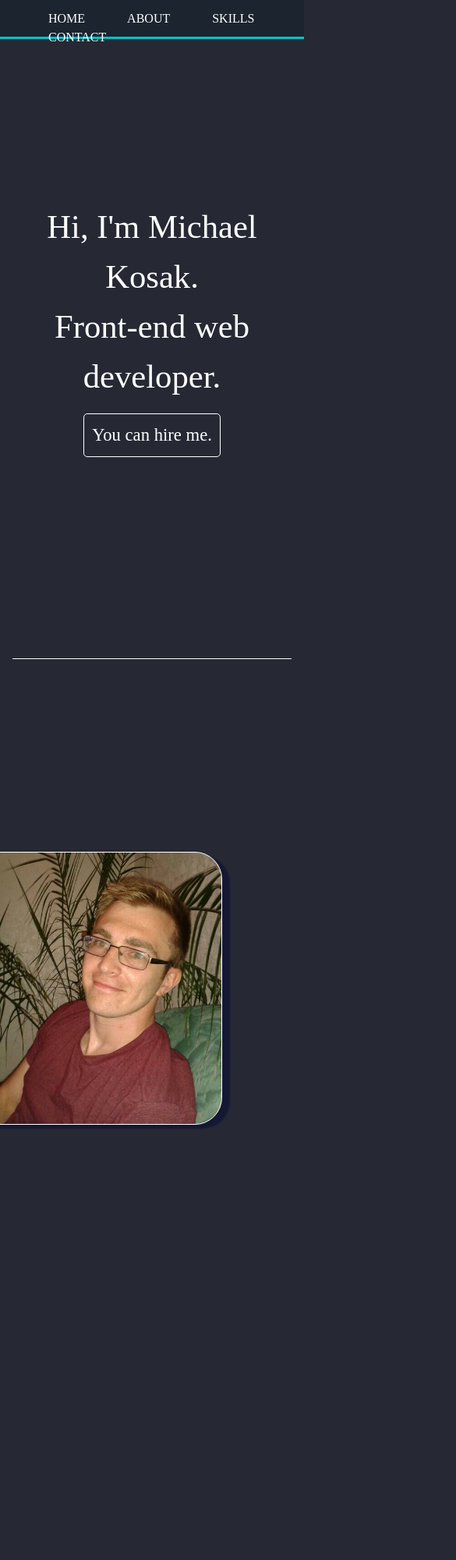
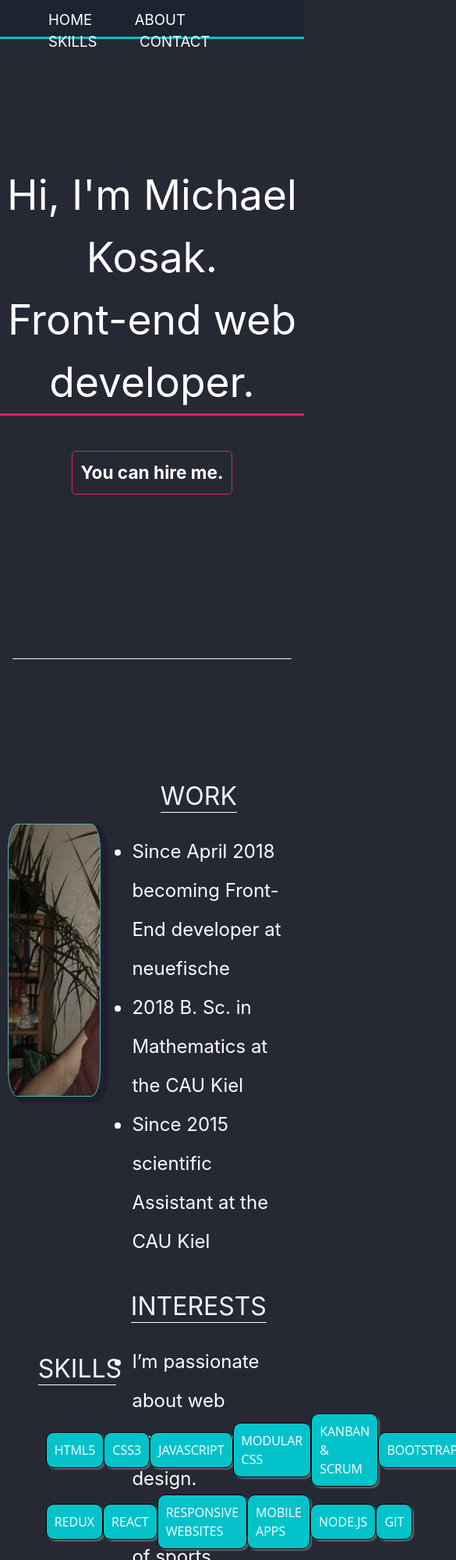
Before and after one commit to MichaelKosak/projekt1, a plain HTML site: page index2.html in a window 390 px wide. Shown: the top 2000 px of the page at 78% size, 585 px wide, since content can reach past the window. Before the commit the page ends 1689 px from the top, so only its background shows below. Drawn offline with Linux system fonts and the light colour scheme.

Commit message:
newest design, lots of changes

```diff
--- a/index2.css
+++ b/index2.css
@@ -3,16 +3,15 @@ body{
   justify-content: center;
   align-items: center;
   flex-direction: column;
-  font-family: 'Raleway';
   -webkit-font-smoothing: antialiased;
-    background: #262934;
-
+  background: #262934;
   }
   header{
     top:0px;
     width: 100%;
     position:fixed;
     background: #1B242F;
+    z-index: 10;
   }
   nav{
     padding: 12px;
@@ -30,6 +29,7 @@ body{
     text-decoration: none;
     text-transform: uppercase;
     padding: 5px;
+    font-size:14pt;
   }
   .menu_item:hover {
     color: #E31B6D;
@@ -43,27 +43,33 @@ body{
   align-items: center;
 }
   .hallo{
-    font-size: 32pt;
+    font-size: 40pt;
     color: #fff;
     text-align: center;
     margin-bottom: 15px;
+    border-bottom: 3px solid#E31B6D;
     }
   .hire{
+    font-weight: bold;
     font-size: 17pt;
     color: white;
-    width: auto;
-    height: auto;
+   margin-top: 30px;
     padding: 10px;
-    border: 1px solid white;
+    border: 1px solid #E31B6D;
     border-radius: 5px;
   }
   .hire:hover{
     color:#262934;
-    background-color: white;
+    background-color: #04C2C9;
+    border: 1px solid #04C2C9;
+  }
+  .ask{
+    color: white;
+  }
+  .ask:hover{
+    color: white;
   }
   a:link{text-decoration: none;}
-
-
   .hr{
     background: white;
     height: 1px;
@@ -71,23 +77,135 @@ body{
     color: rgb(233, 233, 243);
   }
   .about{
-    height: 100vh;
-    width: 75%;
+    height: 95vh;
+    width: 95%;
+    display: flex;
+    justify-content:space-evenly;
   }
-  .col-5{
-  display: flex;
-  flex-direction: column;
-  justify-content: center;
-  align-items: center;
-  }
-
   .fotobox{
-    border: 1px solid white;
+    margin-top:25vh;
+    border: 1px solid #04C2C9;
     width: 350px;
     height: 350px;
     background-image: url(img/foto.jpg);
     background-size: cover;
     border-radius: 10%;
-    box-shadow: 10px 5px 2px rgba(0,0,50,0.4);
+    box-shadow: 7px 5px 2px 3px rgba(18, 18, 52, 0.4);
+    filter: blur(0px) grayscale(50%);
+  }
+  .work{
+    display: flex;
+    flex-direction: column;
+    align-items: center;
+    margin-top: 18vh;
+  }
+ .uberschrift{
+   font-size: 24pt;
+   text-transform: uppercase;
+   color: aliceblue;
+   margin-bottom:3vh;
+   height: 45px;
+  text-align: center;
+  border-bottom: 1px solid white;
+ }
+ .work_text{
+   color: white;
+   line-height: 50px;
+   font-size: 15pt;
+   margin-bottom: 4vh;
+ }
+ .work_text_items{
+   font-size: 18pt;
+ }
+ .interests_text{
+   color: white;
+   font-size: 15pt;
+ }
 
+ .skills{
+  height: 40vh;
+  width: 75%;
+  display:flex;
+  flex-direction: column;
+  text-transform: uppercase;
+  margin-top: 10vh;
+ }
+ .uberschrift_skills{
+  font-size: 24pt;
+  color: aliceblue;
+  margin-bottom:3vh;
+  height: 45px;
+ text-align: center;
+ border-bottom: 1px solid white;
+ width: 100px;
+}
+ .big{
+  display: flex;
+  align-items: center; /* vertikale achse*/
+  justify-content:space-evenly;
+    margin: 10px;
   }
+
+  .box{
+    font-family: "Open Sans", sans-serif;
+    color: white;
+    border: 1px solid black;
+    background: #04C2C9;
+    padding:10px;
+    border-radius: 10px;
+    box-shadow: 2px 2px 2px rgba(200,200,200,0.4);
+  }
+  .contact{
+   height: 70vh;
+   display:flex;
+   align-items: center;
+   flex-direction: column;
+   width:40%;
+   margin-bottom: 10vh;
+  }
+  .last{
+    margin-top: 10vh;
+  }
+  .name{
+    width: 100%;
+    border: none;
+    color: white;
+    background: #1E242C;
+    margin-bottom: 4px;
+    padding: 10px 15px;
+    font-size: 12pt;
+  }
+  textarea{
+    width:100%;
+    color: white;
+    background: #1E242C;
+    margin-bottom: 4px;
+    padding: 10px 15px;
+    border: none;
+  }
+  .button{
+    color: white;
+    margin: 5px 0 0 0;
+    font-size: 14pt;
+    padding: 10px 20px 12px;
+    background: none;
+    border-radius: 6px;
+    position: relative;
+    left: 230px;
+    text-align: center;
+  }
+  .button:hover{
+    background-color:#E31B6D;
+  }
+  footer{
+    display:flex;
+    align-items: center;
+    justify-content: center;
+    Color: aliceblue;
+    background: #1B242F;
+    width:100%;
+    height: 20vh;
+  }
+  .impressum{
+    font-size: 14pt;
+  }
--- a/index2.html
+++ b/index2.html
@@ -13,9 +13,9 @@
             <nav>
                 <ul class="headermenu">
                     <li class="list_item"><a href="#" class="menu_item">Home</a></li>
-                    <li class="list_item"><a href="#" class="menu_item">About</a></li>
-                    <li class="list_item"><a href="#" class="menu_item">Skills</a></li>
-                    <li class="list_item"><a href="#" class="menu_item">Contact</a></li>
+                    <li class="list_item"><a href="#about" class="menu_item">About</a></li>
+                    <li class="list_item"><a href="#skills" class="menu_item">Skills</a></li>
+                    <li class="list_item"><a href="#contact" class="menu_item">Contact</a></li>
                 </ul>
             </nav>
         </header>
@@ -23,17 +23,69 @@
           <div class="hallo">
               Hi, I'm Michael Kosak. <br> Front-end web developer.
           </div>
-          <a href="#" class="hire">You can hire me.</a>
+          <a href="#contact" class="hire"><bold>
+              You can hire me.
+          </bold></a>
        </div>
        <div class="hr"></div>
 
-        <section class="about row">
-            <div class="col-5">
-              <div class="fotobox"></div>
-           </div>
-            <div class="col-7"></div>
+
+              <div class="about" id="about">
+                  <div class="fotobox"></div>
+                  <div class="work">
+                      <div class="uberschrift">Work</div>
+                      <ul class="work_text">
+                        <li class="work_text_items">Since April 2018 becoming Front-End developer at neuefische</li>
+                        <li class="work_text_items">2018 B. Sc. in Mathematics at the CAU Kiel</li>
+                        <li class="work_text_items">Since 2015 scientific Assistant at the CAU  Kiel</li>
+                      </ul>
+                      <div class="uberschrift">Interests</div>
+                      <ul class="work_text">
+                            <li class="work_text_items">I’m  passionate about web development and design.</li>
+                            <li class="work_text_items">I also like all kinds of sports.</li>
+                            <li class="work_text_items">If you want to know anything else, just <a class="ask" href="#contact">ask</a>.</li>
+                          </ul>
+                  </div>
+
+              </div>
 
 
-        </section>
+        <div class="skills" id="skills">
+            <div class="uberschrift_skills">Skills</div>
+            <div>
+                <div class="big">
+                  <div class="box">HTML5 </div>
+                  <div class="box">CSS3</div>
+                  <div class="box">JavaScript</div>
+                  <div class="box">Modular CSS </div>
+                  <div class="box">Kanban & Scrum </div>
+                  <div class="box">Bootstrap </div>
+                </div>
+                <div class="big">
+                  <div class="box">Redux</div>
+                  <div class="box">React</div>
+                  <div class="box">Responsive Websites</div>
+                  <div class="box">Mobile Apps</div>
+                  <div class="box">Node.js</div>
+                  <div class="box">Git</div>
+                </div>
+            </div>
+       </div>
+       <div class="hr"></div>
+
+       <div class="contact" id="contact">
+           <div class="uberschrift last">
+               Contact
+           </div>
+           <input type="text" class="name" placeholder="Name" required>
+           <input type="text" class="name" placeholder="Your Email" required>
+            <textarea cols="30" rows="10" placeholder="Your Message"></textarea>
+            <input type="submit" class="button" value="Submit">
+        </div>
+        <footer class="footer">
+            <div class="impressum">
+            Michael Kosak, 2018
+        </div>
+    </footer>
 </body>
 </html>
```
